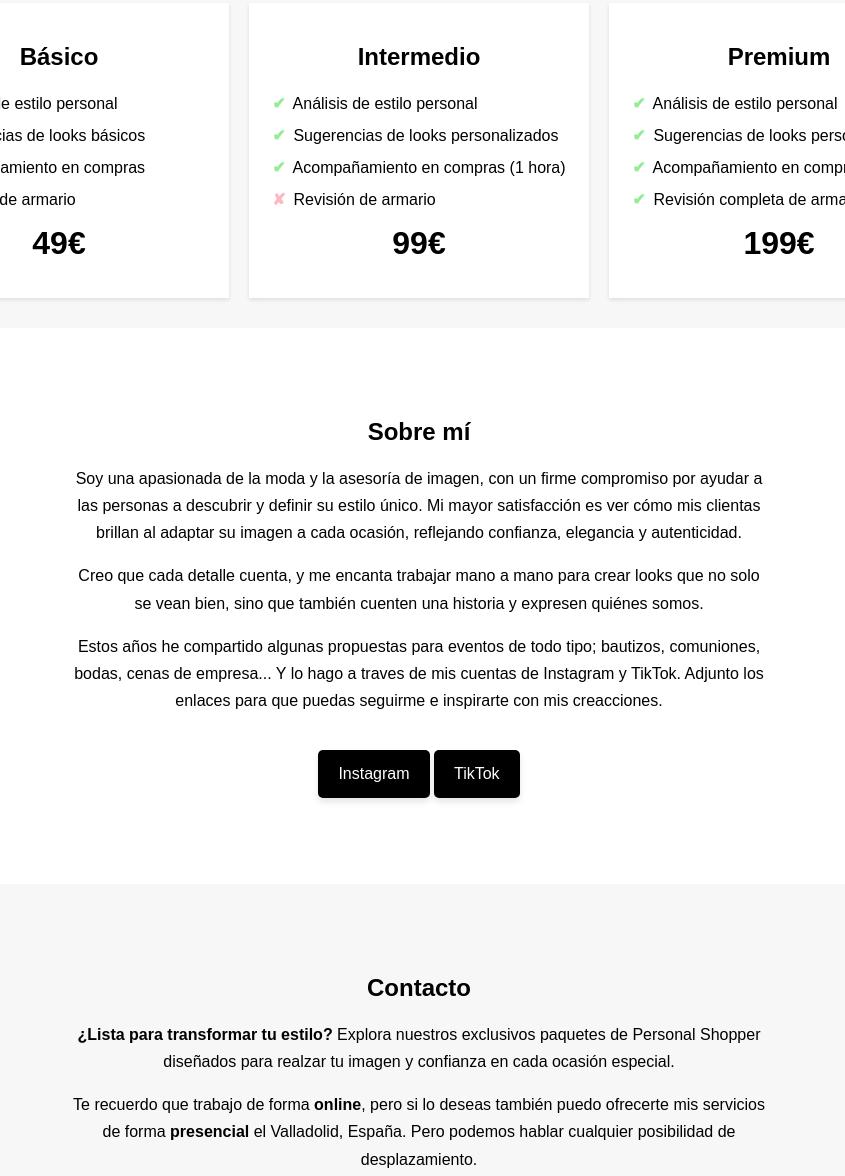
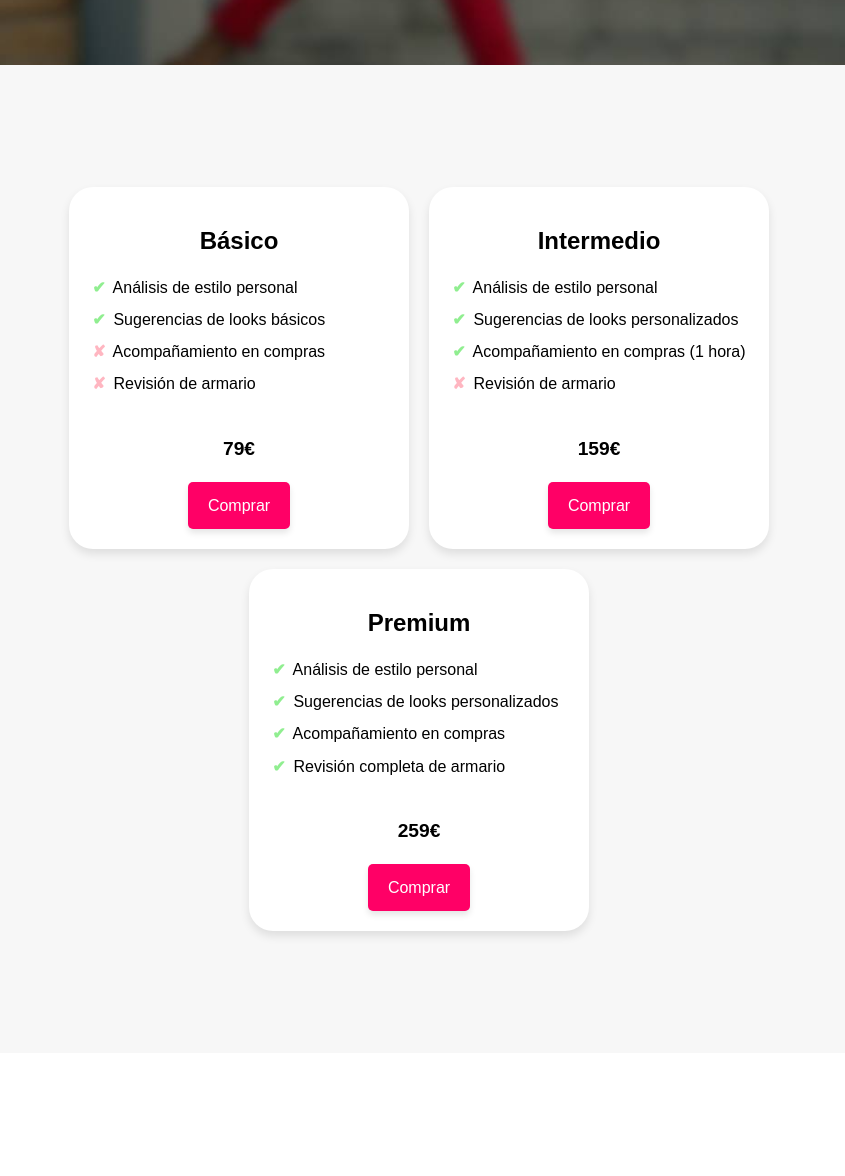
Before and after one commit to paulacarranza/personalshopper, a plain HTML site: page index.html in a window 1280 px wide. Shown: the part 561-1737 px from the top of the page, without its empty margins (221-1066 px from the left). Drawn offline with Linux system fonts and the light colour scheme.

Commit message:
Add files via upload
Mejoras SEO, cambios de texto y mejoras estilo y cards

```diff
--- a/index.html
+++ b/index.html
@@ -9,6 +9,10 @@
     <link rel="icon" type="image/png" sizes="16x16" href="/favicon-16x16.png" />
     <link rel="manifest" href="/site.webmanifest" />
     <title>Paula Carranza Personal Shopper</title>
+    <meta
+      name="description"
+      content="¿Buscas un personal shopper en España? Transforma tu estilo con mis servicios personalizados de asesoría de moda e imagen. ¡Agenda hoy mismo!"
+    />
     <style>
       body {
         font-family: sans-serif;
@@ -26,9 +30,15 @@
       li {
         margin-bottom: 5px; /* Opcional: Añade un pequeño espacio entre los elementos */
       }
+      .service-tools {
+        display: flex;
+        flex-direction: column;
+        align-items: center;
+      }
       .price {
-        font-weight: 800;
-        font-size: 2rem;
+        font-weight: 600;
+        font-size: 1.2rem;
+        padding-top: 2rem;
       }
       .check,
       .cross {
@@ -113,20 +123,41 @@
       .btn-cta-whatsapp:hover {
         background-color: #1ebe57;
       }
+      .btn-buy {
+        background-color: #ff0066;
+        align-items: center;
+        display: inline-block;
+        color: white; /* Color del texto */
+        padding: 10px 20px;
+        font-size: 1rem;
+        text-align: center;
+        text-decoration: none;
+        border-radius: 5px; /* Esquinas redondeadas */
+        border: none;
+        box-shadow: 0 4px 6px rgba(0, 0, 0, 0.1); /* Sombra */
+        transition: background-color 0.3s ease, transform 0.2s ease; /* Animaciones */
+        cursor: pointer;
+        margin-top: 20px; /* Espaciado entre el h1 y el botón */
+      }
+      .btn-buy:hover {
+        background-color: #ff48b6;
+        transform: scale(1.05);
+      }
       .services {
         background-color: #f7f7f7;
         display: flex;
         flex-wrap: wrap;
         justify-content: center;
-        padding: 20px;
+        padding: 7rem;
       }
       .service-card {
         background-color: #fff;
-        box-shadow: 0 2px 4px rgba(0, 0, 0, 0.1);
+        box-shadow: 0 5px 10px rgba(0, 0, 0, 0.1);
         margin: 10px;
         padding: 20px;
         flex: 0 0 300px;
         text-align: center;
+        border-radius: 1.5rem;
       }
       .about {
         background-color: #fff;
@@ -148,7 +179,7 @@
       }
       .wrap-container {
         max-width: 700px;
-        padding: 50px 0;
+        padding: 6rem 0;
       }
       footer {
         background-color: #333;
@@ -157,13 +188,12 @@
         text-align: center;
         font-size: 0.75rem;
       }
-      @media (max-width: 600px) {
+      @media (max-width: 768px) {
         .services {
-          flex-direction: column;
-          align-items: center;
+          padding: 3rem;
         }
-        .service-card {
-          flex: 0 0 100%;
+        .wrap-container {
+          padding: 2rem 0;
         }
       }
     </style>
@@ -173,18 +203,33 @@
         document.getElementById("year").textContent = currentYear;
       });
     </script>
+    <script type="application/ld+json">
+      {
+        "@context": "https://schema.org",
+        "@type": "Service",
+        "name": "Personal Shopper en España",
+        "description": "Servicios de asesoría de imagen y moda para eventos especiales.",
+        "provider": {
+          "@type": "Person",
+          "name": "Paula Carranza"
+        }
+      }
+    </script>
   </head>
   <body>
     <header>
-      <img src="logo.png" alt="Logo" />
+      <img
+        src="logo.png"
+        alt="Paula Carranza Personal Shopper - Asesoría de moda"
+      />
     </header>
     <section class="hero">
       <div class="wrap-container">
         <h1>
           Descubre el poder de una asesoría personalizada que habla por ti
           <span
-            >con mis servicios de personal shopper<br />para eventos y ocasiones
-            especiales</span
+            >con mis servicios de personal shopper<br />para eventos, fiestas y
+            ocasiones especiales</span
           >
         </h1>
         <a href="#services" class="btn-cta">¡Quiero saber más!</a>
@@ -199,7 +244,10 @@
           <li><span class="cross">✘</span> Acompañamiento en compras</li>
           <li><span class="cross">✘</span> Revisión de armario</li>
         </ul>
-        <p><span class="price">49€</span></p>
+        <div class="service-tools">
+          <span class="price">79€</span>
+          <a href="#contact" class="btn-buy">Comprar</a>
+        </div>
       </div>
       <div class="service-card">
         <h2>Intermedio</h2>
@@ -213,7 +261,10 @@
           </li>
           <li><span class="cross">✘</span> Revisión de armario</li>
         </ul>
-        <p><span class="price">99€</span></p>
+        <div class="service-tools">
+          <span class="price">159€</span>
+          <a href="#contact" class="btn-buy">Comprar</a>
+        </div>
       </div>
       <div class="service-card">
         <h2>Premium</h2>
@@ -225,18 +276,21 @@
           <li><span class="check">✔</span> Acompañamiento en compras</li>
           <li><span class="check">✔</span> Revisión completa de armario</li>
         </ul>
-        <p><span class="price">199€</span></p>
+        <div class="service-tools">
+          <span class="price">259€</span>
+          <a href="#contact" class="btn-buy">Comprar</a>
+        </div>
       </div>
     </section>
     <section class="about">
       <div class="wrap-container">
         <h2>Sobre mí</h2>
         <p>
-          Soy una apasionada de la moda y la asesoría de imagen, con un firme
-          compromiso por ayudar a las personas a descubrir y definir su estilo
-          único. Mi mayor satisfacción es ver cómo mis clientas brillan al
-          adaptar su imagen a cada ocasión, reflejando confianza, elegancia y
-          autenticidad.
+          Soy una apasionada de la moda, el shopping y la asesoría de imagen,
+          con un firme compromiso por ayudar a las personas a descubrir y
+          definir su estilo único. Mi mayor satisfacción es ver cómo mis
+          clientas brillan al adaptar su imagen a cada ocasión, reflejando
+          confianza, elegancia y autenticidad.
         </p>
         <p>
           Creo que cada detalle cuenta, y me encanta trabajar mano a mano para
@@ -244,10 +298,12 @@
           historia y expresen quiénes somos.
         </p>
         <p>
-          Estos años he compartido algunas propuestas para eventos de todo tipo;
-          bautizos, comuniones, bodas, cenas de empresa... Y lo hago a traves de
-          mis cuentas de Instagram y TikTok. Adjunto los enlaces para que puedas
-          seguirme e inspirarte con mis creacciones.
+          Llevo muchos años trabajando duramente para convertirme en la mejor
+          personal shopper de España, y, a lo largo de este tiempo, he
+          compartido algunas propuestas, para eventos de todo tipo (bautizos,
+          comuniones, bodas, cenas de empresa...), a traves de mis cuentas de
+          Instagram y TikTok. Adjunto los enlaces para que puedas seguirme e
+          inspirarte con mis creacciones.
         </p>
         <p>
           <a
@@ -265,7 +321,7 @@
         </p>
       </div>
     </section>
-    <section class="contact">
+    <section id="contact" class="contact">
       <div class="wrap-container">
         <h2>Contacto</h2>
         <p>
@@ -276,8 +332,8 @@
         <p>
           Te recuerdo que trabajo de forma <b>online</b>, pero si lo deseas
           también puedo ofrecerte mis servicios de forma <b>presencial</b> el
-          Valladolid, España. Pero podemos hablar cualquier posibilidad de
-          desplazamiento.
+          Valladolid, España. Tambíen podemos hablar sobre la posibilidad de
+          visitarte en tu ciudad.
         </p>
         <p>
           Si tienes dudas, necesitas asesoría o quieres contratar cualquiera de
```
